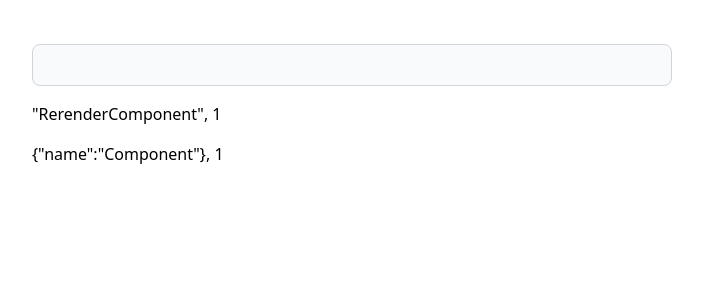
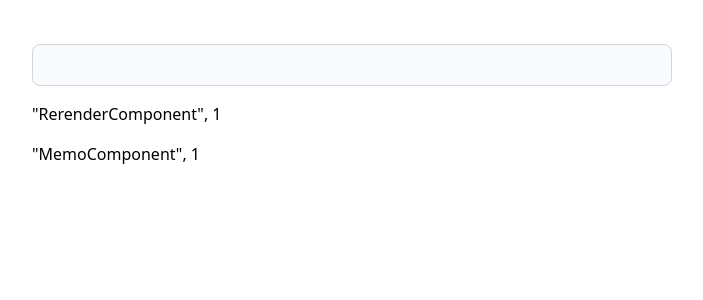
Before and after one commit to backas36/react-ts-starter, a React (Vite) app: page /memo in a window 1280 px wide. Shown: the top 300 px of the page, without its empty margins (288-991 px from the left). Built offline with nearby package versions, Linux system fonts and the light colour scheme.

Commit message:
refactor: demo memo

```diff
--- a/src/page/optimization/MemoPage.tsx
+++ b/src/page/optimization/MemoPage.tsx
@@ -27,6 +27,7 @@ const MemoPage = () => {
     const handleChange = (e: React.ChangeEvent<HTMLInputElement>) => {
         setInput(e.target.value);
     };
+    // eslint-disable-next-line @typescript-eslint/no-unused-vars
     const temp = useMemo(() => {
         return { name: "Component" };
     }, []);
@@ -40,7 +41,9 @@ const MemoPage = () => {
                 className='block w-full rounded-lg border border-gray-300 bg-gray-50 p-2.5 text-sm text-gray-900 focus:ring-blue-500'
             />
             <RerenderComponent demoProps={"RerenderComponent"} />
-            <MemoComponent demoProps={temp} />
+            <MemoComponent demoProps={"MemoComponent"} />
+            {/*<RerenderComponent demoProps={temp} />*/}
+            {/*<MemoComponent demoProps={temp} />*/}
         </div>
     );
 };
```
